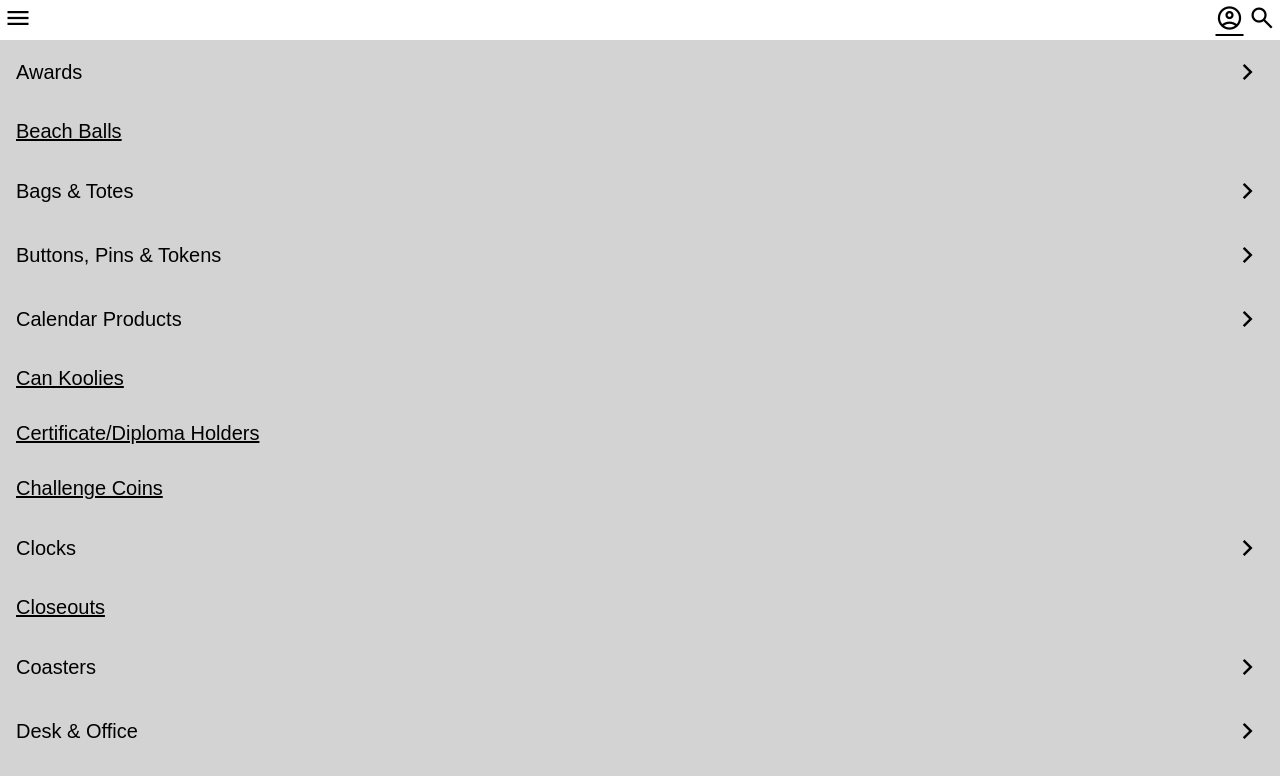
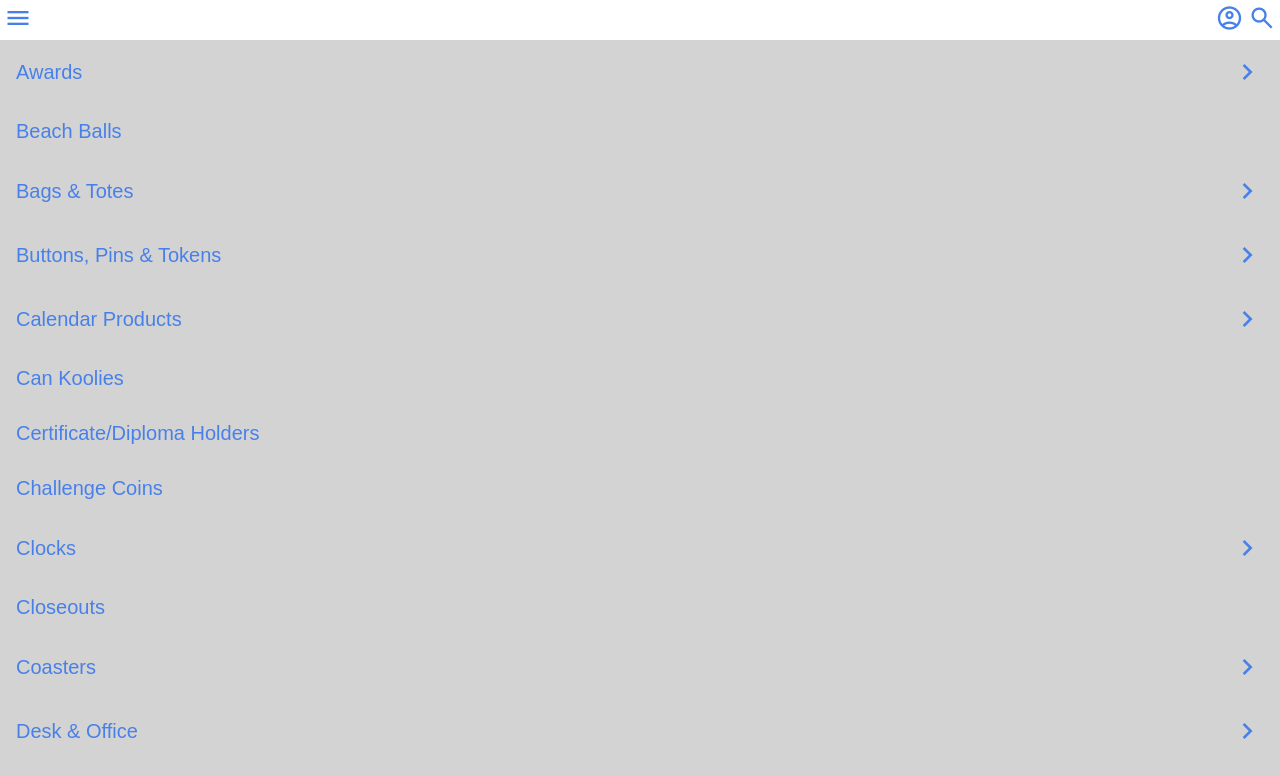
Before and after one commit to cazthetraveler/CSS-Stuff, a plain HTML site: page index.html in a window 1280 px wide. Both pictures are taken after a click on the button "menu". Shown: the top 776 px of the page. Drawn offline with nearby package versions, Linux system fonts and the light colour scheme.

Commit message:
Update footer.css

```diff
--- a/css/footer.css
+++ b/css/footer.css
@@ -1,8 +1,25 @@
+:root {
+    --Blue: #4880ea;
+}
+
+.material-symbols-outlined {
+    font-variation-settings:
+    'FILL' 0,
+    'wght' 400,
+    'GRAD' 0,
+    'opsz' 24
+}
+
 * {
     margin: 0;
     padding: 0;
     box-sizing: border-box;
     font-family: sans-serif;
+    text-decoration: none;
+}
+
+body.scroll {
+    overflow-y: hidden;
 }
 
 /* HEADER */
```
